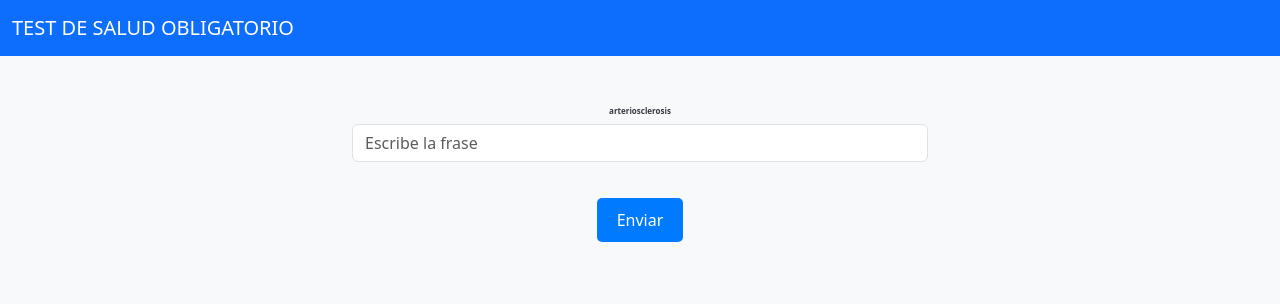
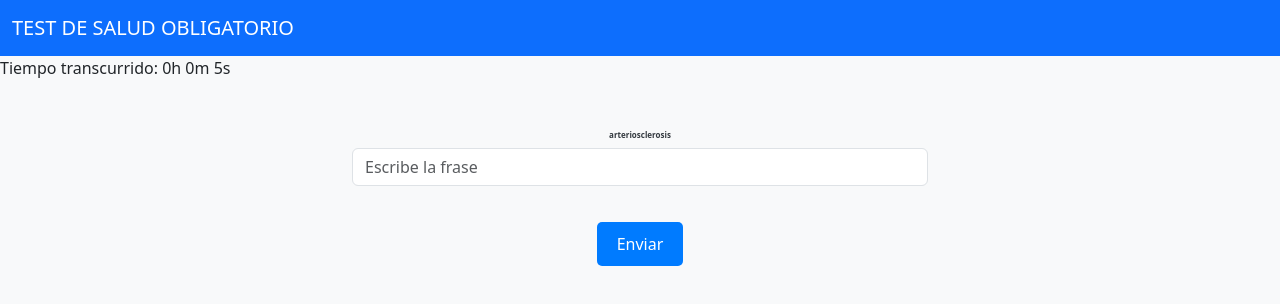
Before and after one commit to MicaelaMejiaVargas/ORG-MET-PROGRAMA, a plain HTML site: page pages/test_salud.html in a window 1280 px wide. Drawn offline with nearby package versions, Linux system fonts and the light colour scheme.

Commit message:
agregando temporizador

```diff
--- a/pages/test_salud.html
+++ b/pages/test_salud.html
@@ -73,6 +73,8 @@
     </div>
 </nav>
 
+<div id="globalTimer">Tiempo transcurrido: 0h 0m 0s</div>
+
 <div class="container">
     <!-- Fase 1: Frases -->
     <div id="phraseContainer" class="mb-4">
```
